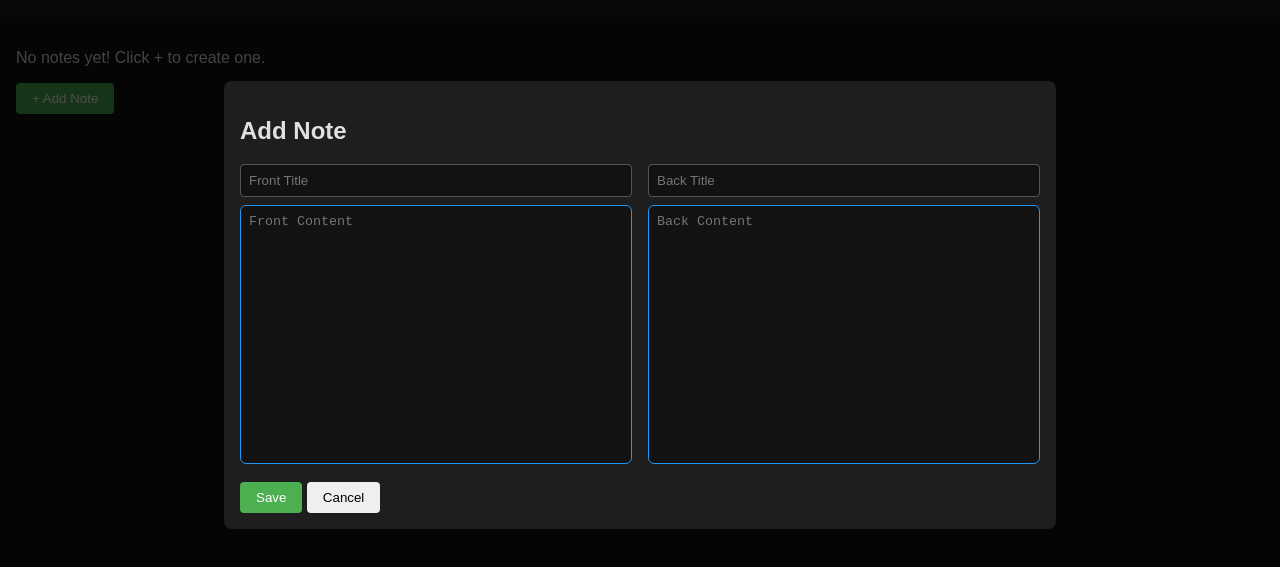
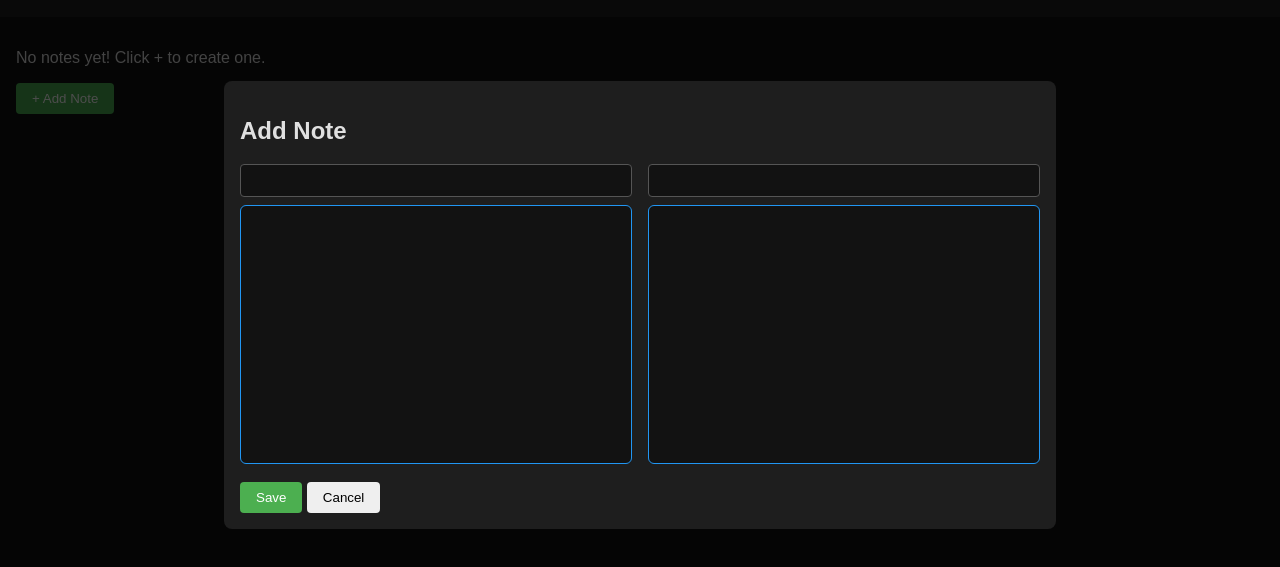
Before and after one commit to aryaabdoli22-hue/two-sided-notes, a plain HTML site: page index.html in a window 1280 px wide. Both pictures are taken after a click on the button "+ Add Note". Shown: the part 95-662 px from the top of the page. Drawn offline with Linux system fonts and the light colour scheme.

Commit message:
Update index.html

```diff
--- a/index.html
+++ b/index.html
@@ -135,12 +135,12 @@
             <h2 id="modal-title">Add Note</h2>
             <div class="note-sides">
                 <div class="note-side">
-                    <input type="text" id="note-front-title" placeholder="Front Title" />
-                    <textarea id="note-front" placeholder="Front Content"></textarea>
+                    <input type="text" id="note-front-title" />
+                    <textarea id="note-front"></textarea>
                 </div>
                 <div class="note-side">
-                    <input type="text" id="note-back-title" placeholder="Back Title" />
-                    <textarea id="note-back" placeholder="Back Content"></textarea>
+                    <input type="text" id="note-back-title" />
+                    <textarea id="note-back"></textarea>
                 </div>
             </div>
             <br />
```
